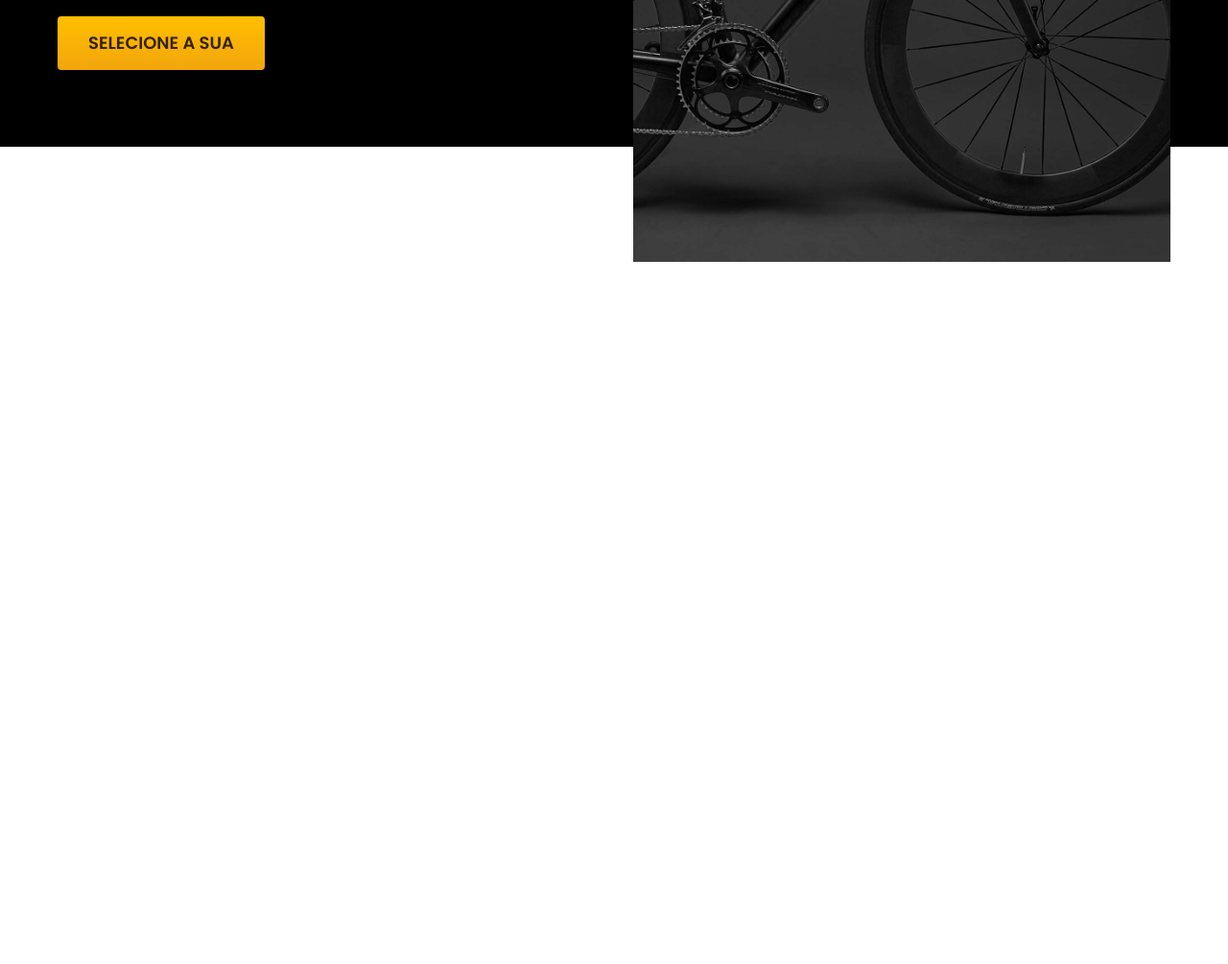
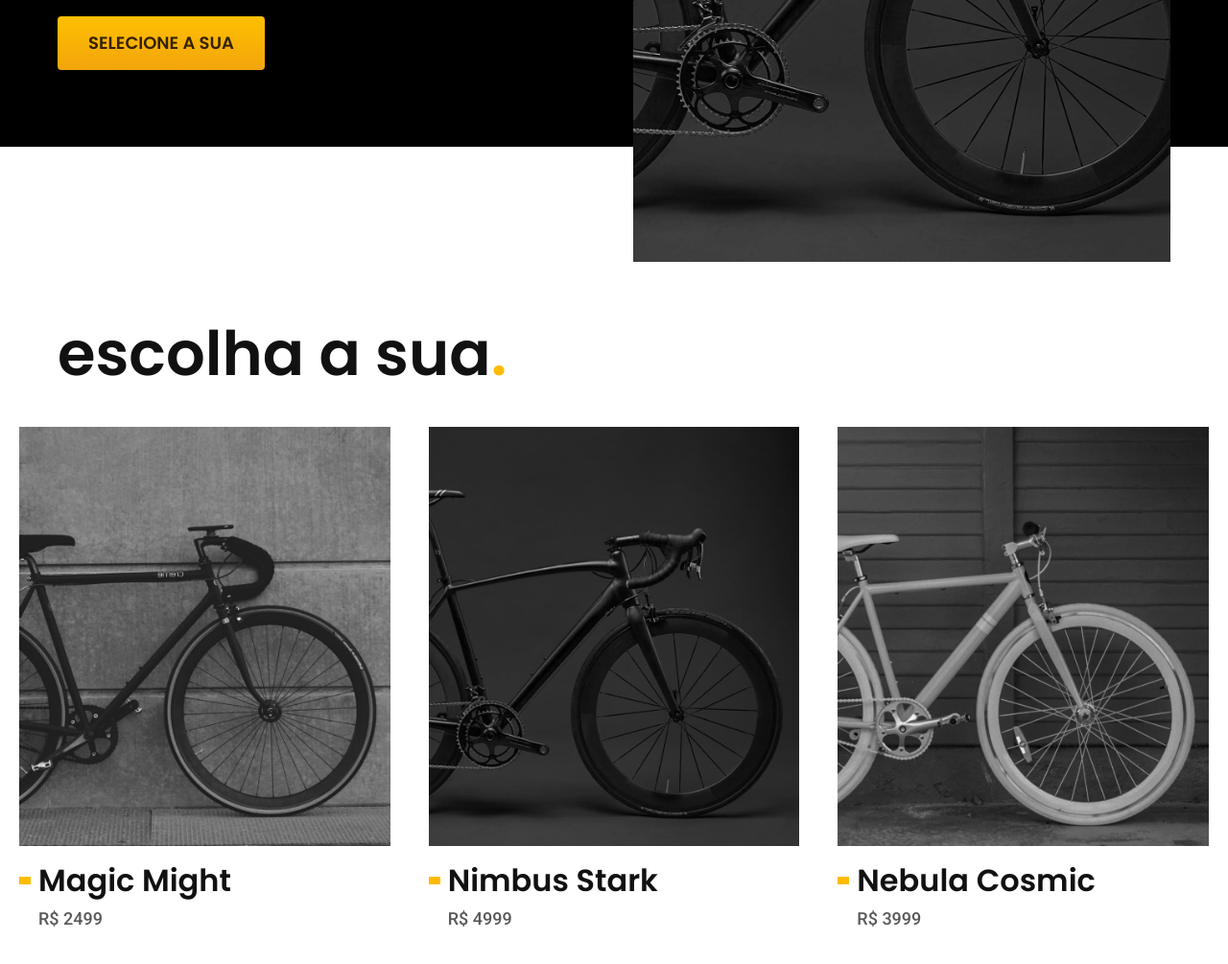
Before and after one commit to ssadoraa/Bikcraft, a plain HTML site: page pages/index.html in a window 1280 px wide. Shown: the part 523-1528 px from the top of the page at 96% size. Before the commit the page ends 800 px from the top, so only its background shows below. Drawn offline with Linux system fonts and the light colour scheme.

Commit message:
fifth
Criação da parte de lista de bikes no index e criação da pasta de estilização dessa listagem de bikes. Algumas atualizações em outros arquivos css

```diff
--- /dev/null
+++ b/css/bikes/bikes-list.css
@@ -0,0 +1,64 @@
+.list-bikes {
+    padding-top: 60px;
+    padding-bottom: 120px;
+}
+
+.list-bikes h2 {
+    margin-bottom: 40px;
+}
+
+.list-bikes ul {
+    display: flex;
+    gap: 40px;
+    padding: 0 20px 20px 20px;
+    max-width: 1400px;
+    margin-left: auto;
+    margin-right: auto;
+    overflow-x: auto;
+}
+
+.list-bikes li {
+    min-width: 280px;
+}
+
+.list-bikes a {
+    display: block;
+}
+
+.list-bikes img {
+    margin-bottom: 16px;
+}
+
+.list-bikes h3 {
+    margin-bottom: 8px;
+    display: flex;
+    align-items: center;
+}
+
+.list-bikes h3::before {
+    content: "";
+    display: inline-block;
+    height: 8px;
+    width: 12px;
+    background: var(--cor-p1);
+    margin-right: 8px;
+    transition: width 0.2s;
+}
+
+.list-bikes a:hover h3::before{
+    width: 24px;
+}
+
+.list-bikes li span {
+    padding-left: 20px;
+}
+
+@media (max-width: 800px) {
+    .list-bikes {
+        padding-bottom: 60px;
+    }
+
+    .list-bikes ul {
+        gap: 20px;
+    }
+}
--- a/css/global/global.css
+++ b/css/global/global.css
@@ -5,6 +5,9 @@ body {
 
 body,
 h1,
+h2,
+h3,
+h4,
 ul,
 p {
     margin: 0px;
@@ -24,3 +27,7 @@ img {
     max-width: 100%;
     display: block;
 }
+
+img [src$=".jpg"] {
+    border-radius: 4px;
+}
--- a/css/global/header.css
+++ b/css/global/header.css
@@ -2,15 +2,14 @@
     background: var(--cor-12);
 }
 
-.header-container {
+.header {
     display: flex;
     flex-wrap: wrap;
     gap: 20px;
     justify-content: space-between;
     align-items: center;
-    padding: 20px;
-    max-width: 1160px;
-    margin: 0 auto;
+    padding-top: 20px;
+    padding-bottom  : 20px;
 }
 
 .header-menu {
--- a/css/home/introduction.css
+++ b/css/home/introduction.css
@@ -3,14 +3,10 @@
     box-shadow: inset 0 -120px var(--cor-0);
 }
 
-.introduction-conteiner {
+.introduction {
     display: grid;
     grid-template-columns: 1fr 1fr;
     gap: 0px 40px;
-    box-sizing: border-box;
-    max-width: 1200px;
-    padding: 0 20px;
-    margin: 0 auto;
 }
 
 .introduction-content {
@@ -22,7 +18,7 @@
     margin-bottom: 32px;
 }
 
-.introduction-conteiner img {
+.introduction img {
     height: 100%;
     object-fit: cover;
 }
@@ -39,7 +35,7 @@
         box-shadow: inset 0 -60px var(--cor-0);
     }
 
-    .introduction-conteiner {
+    .introduction {
         grid-template-columns: 1fr;
         gap: 32px;
     }
@@ -48,11 +44,11 @@
         padding-bottom: 0px;
     }
 
-    .introduction-conteiner h1 {
+    .introduction h1 {
         margin-bottom: 16px;
     }
 
-    .introduction-conteiner img {
+    .introduction img {
         height: 300px;
         width: 100%;
     }
--- a/css/style.css
+++ b/css/style.css
@@ -11,3 +11,4 @@
 
 /* Página home */
 @import '/css/home/introduction.css';
+@import '/css/bikes/bikes-list.css';
--- a/css/utilities/components.css
+++ b/css/utilities/components.css
@@ -1,3 +1,12 @@
+.container {
+    box-sizing: border-box;
+    max-width: 1200px;
+    padding-left: 20px;
+    padding-right: 20px;
+    margin-left: auto;
+    margin-right: auto;
+}
+
 .button {
     display: inline-block;
     background: linear-gradient(#ffbf00, #f2a50c);
--- a/pages/index.html
+++ b/pages/index.html
@@ -14,7 +14,7 @@
 <body>
 
     <header class="header-bg">
-        <div class="header-container">
+        <div class="header container">
             <a href="/pages/index.html"><img src="/img/bikcraft.svg" alt="Bikcraft"></a>
             <nav aria-label="primária">
                 <ul class="header-menu font-1-m cor-0">
@@ -27,7 +27,7 @@
     </header>
 
     <main class="introduction-bg">
-        <div class="introduction-conteiner">
+        <div class="introduction container">
             <div class="introduction-content">
                 <h1 class="font-1-xxl cor-0">Bicicletas feitas sob medida<span class="cor-p1">.</span></h1>
                 <p class="font-2-l cor-5">Bicicletas elétricas de alta precisão e qualidade,  feitas sob medida para o cliente. Explore o mundo na sua velocidade com a Bikcraft.</p>
@@ -38,5 +38,33 @@
             </div>
         </div>
     </main>
+
+    <article class="list-bikes">
+        <h2 class="container font-1-xxl">escolha a sua<span class="cor-p1">.</span></h2>
+        <ul>
+            <li>
+                <a href="">
+                    <img src="/img/bicicletas/magic-home.jpg" alt="Bicicleta Magic Might">
+                    <h3 class="font-1-xl">Magic Might</h3>
+                    <span class="font-2-m cor-8">R$ 2499</span>
+                </a>
+            </li>
+            <li>
+                <a href="">
+                    <img src="/img/bicicletas/nimbus-home.jpg" alt="Bicicleta Nimbus Stark">
+                    <h3 class="font-1-xl">Nimbus Stark</h3>
+                    <span class="font-2-m cor-8">R$ 4999</span>
+                </a>
+            </li>
+            <li>
+                <a href="">
+                    <img src="/img/bicicletas/nebula-home.jpg" alt="Bicicleta Nebula Cosmic">
+                    <h3 class="font-1-xl">Nebula Cosmic</h3>
+                    <span class="font-2-m cor-8">R$ 3999</span>
+                </a>
+            </li>
+        </ul>
+    </article>
+
 </body>
 </html>
```
